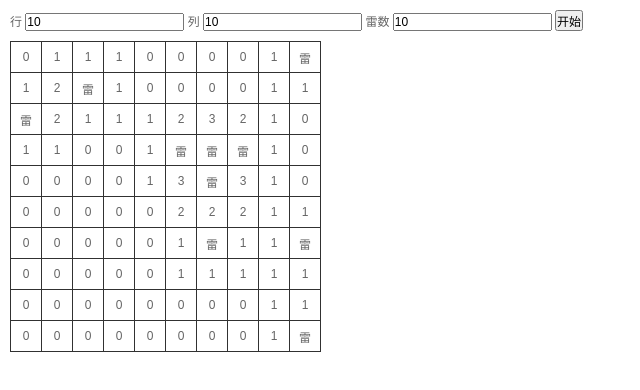
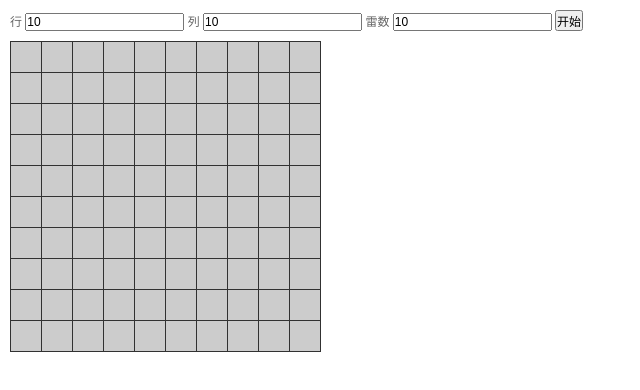
Before and after one commit to jayuh/Opuscule, a plain HTML site: page 【小游戏】扫雷/index.html in a window 1280 px wide. Shown: the whole page, without its empty margins (0-640 px from the left). Drawn offline with Linux system fonts and the light colour scheme.

Commit message:
no comment

```diff
--- a/【小游戏】扫雷/index.html
+++ b/【小游戏】扫雷/index.html
@@ -249,7 +249,7 @@
 			$('#' + this.data.canvasId).html(tableHtml);
 			$('#' + this.data.canvasId + ' td').each(function(i, n) {
 				$(n).html(arr[i])
-					// .addClass('shade');
+					.addClass('shade');
 			});
 		},
 
```
